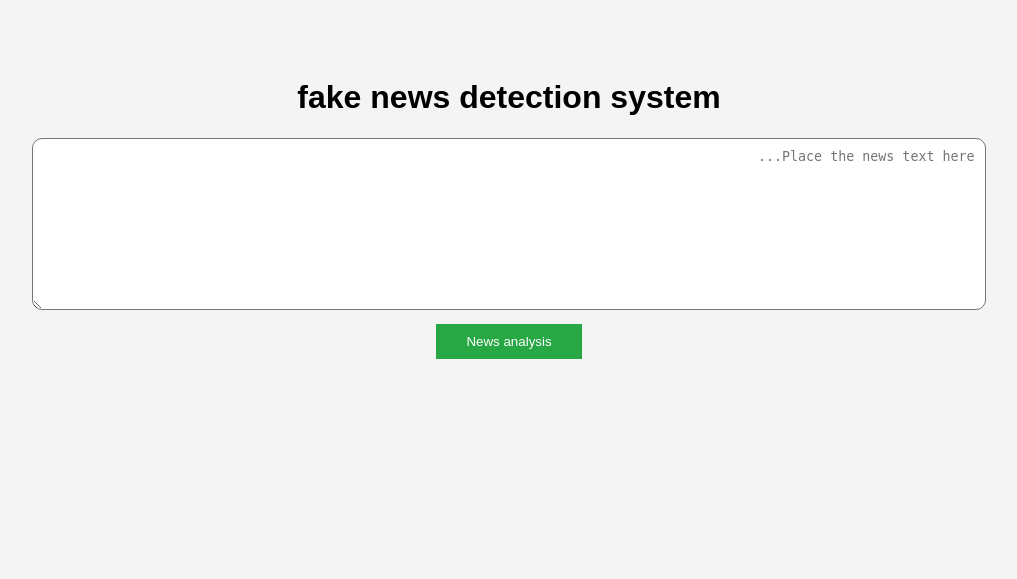
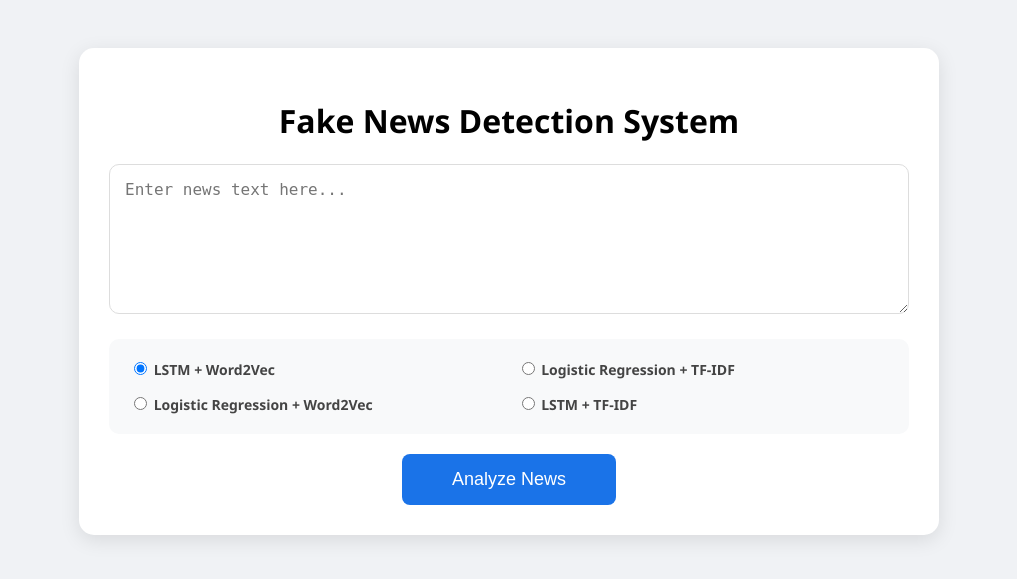
Before and after one commit to MohamedWage/Fake-News-Detection, a Flask app: page / in a window 1280 px wide. Shown: the top 579 px of the page, without its empty margins (131-1148 px from the left). Run offline with Flask 3, Linux system fonts and the light colour scheme.

Commit message:
Add files via upload

```diff
--- a/templates/index.html
+++ b/templates/index.html
@@ -1,27 +1,44 @@
 <!DOCTYPE html>
-<html lang="ar" dir="rtl">
+<html lang="en">
 <head>
     <meta charset="UTF-8">
-    <title>Fake news detector</title>
+    <title>Fake News Detector - Multi-Model</title>
     <style>
-        body { font-family: Arial; text-align: center; background: #f4f4f4; padding: 50px; }
-        textarea { width: 80%; height: 150px; padding: 10px; border-radius: 10px; }
-        button { padding: 10px 30px; background: #28a745; color: white; border: none; cursor: pointer; margin-top: 10px; }
-        .result { font-size: 24px; font-weight: bold; margin-top: 20px; color: #333; }
+        body { font-family: 'Segoe UI', sans-serif; background: #f0f2f5; padding: 40px; text-align: center; }
+        .container { background: white; padding: 30px; border-radius: 15px; box-shadow: 0 5px 20px rgba(0,0,0,0.1); display: inline-block; width: 90%; max-width: 800px; }
+        textarea { width: 100%; height: 150px; padding: 15px; border-radius: 10px; border: 1px solid #ddd; font-size: 16px; box-sizing: border-box; }
+        .model-grid { display: grid; grid-template-columns: 1fr 1fr; gap: 15px; background: #f8f9fa; padding: 20px; border-radius: 10px; margin: 20px 0; }
+        .model-grid label { text-align: left; cursor: pointer; font-size: 14px; font-weight: 600; color: #444; }
+        button { background: #1a73e8; color: white; border: none; padding: 15px 50px; font-size: 18px; border-radius: 8px; cursor: pointer; transition: 0.3s; }
+        button:hover { background: #1557b0; }
+        .result { margin-top: 30px; padding: 20px; border-radius: 10px; }
+        .fake { background: #fce8e6; color: #d93025; border: 1px solid #f5c2c7; }
+        .real { background: #e6f4ea; color: #1e8e3e; border: 1px solid #badbcc; }
     </style>
 </head>
 <body>
-    <h1>fake news detection system</h1>
+    <div class="container">
+        <h1>Fake News Detection System</h1>
         <form action="/predict" method="post">
-        <textarea name="news" placeholder="Place the news text here..."></textarea><br>
-        <button type="submit">News analysis</button>
+            <textarea name="news" placeholder="Enter news text here..." required></textarea>
+
+            <div class="model-grid">
+                <label><input type="radio" name="model_choice" value="lstm_w2v" checked> LSTM + Word2Vec</label>
+                <label><input type="radio" name="model_choice" value="lr_tfidf"> Logistic Regression + TF-IDF</label>
+                <label><input type="radio" name="model_choice" value="lr_w2v"> Logistic Regression + Word2Vec</label>
+                <label><input type="radio" name="model_choice" value="lstm_tfidf"> LSTM + TF-IDF</label>
+            </div>
+
+            <button type="submit">Analyze News</button>
         </form>
 
         {% if prediction_text %}
-        <div class="result">
-            <p>{{ prediction_text }}</p>
+            <div class="result {% if 'Fake' in prediction_text %}fake{% else %}real{% endif %}">
+                <h2>{{ prediction_text }}</h2>
                 <p>{{ confidence_text }}</p>
+                <small>Using: {{ model_used }}</small>
             </div>
         {% endif %}
+    </div>
 </body>
 </html>
```
Lines whose indentation alone changed are shown as unchanged.
